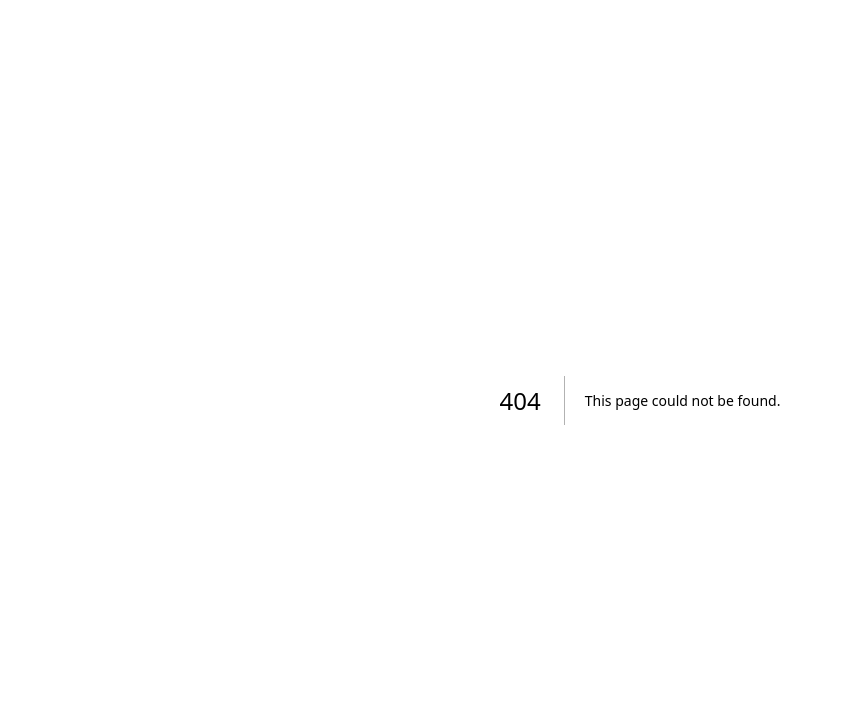
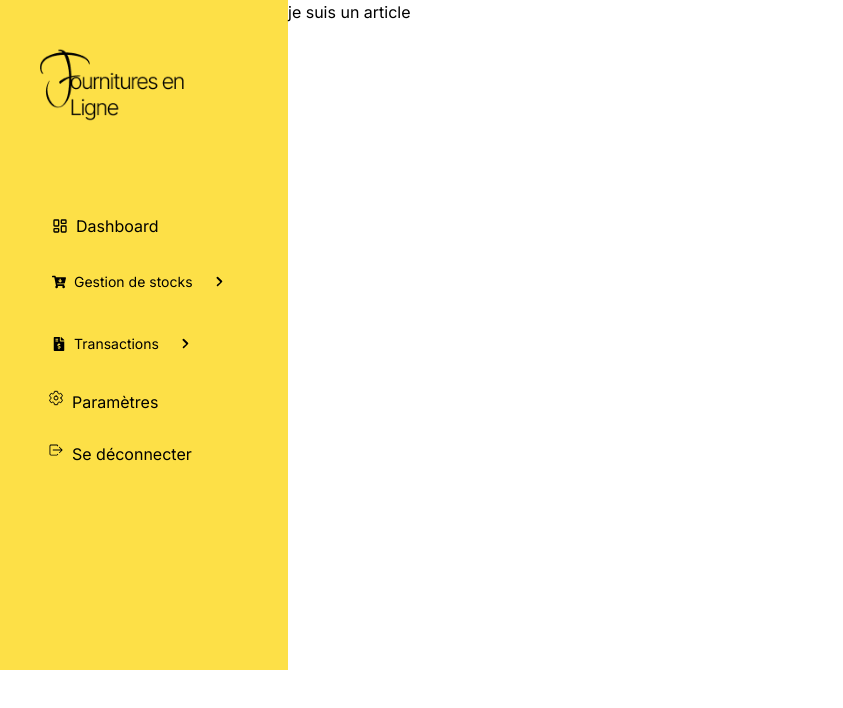
Before and after one commit to abraham241/integrationGstock, a Next.js app: page /gestiondestock/lapagearticle in a window 1280 px wide. Before the commit this address had no page. Shown: the top 708 px of the page, without its empty margins (0-843 px from the left). Built offline with nearby package versions, Linux system fonts and the light colour scheme.

Commit message:
la route page article

```diff
--- /dev/null
+++ b/app/gestiondestock/lapagearticle/page.js
@@ -0,0 +1,17 @@
+import Sidebar from '@/components/Sidebar'
+import React from 'react'
+
+function page() {
+  return (
+    <div className='flex'>
+        <div>
+          <Sidebar/>
+        </div>
+        <div>
+            je suis un article
+        </div>
+    </div>
+  )
+}
+
+export default page
--- a/components/Sidebar.js
+++ b/components/Sidebar.js
@@ -60,7 +60,7 @@ export default function Sidebar() {
                                     </li>
                                     <li>
                                         <Link
-                                            href="/gestiondestock/pagearticle"
+                                            href="/gestiondestock/lapagearticle"
                                             className="block px-4 py-2 text-sm text-black "
                                             onClick={() => setIsOpen(false)}
                                         >
```
